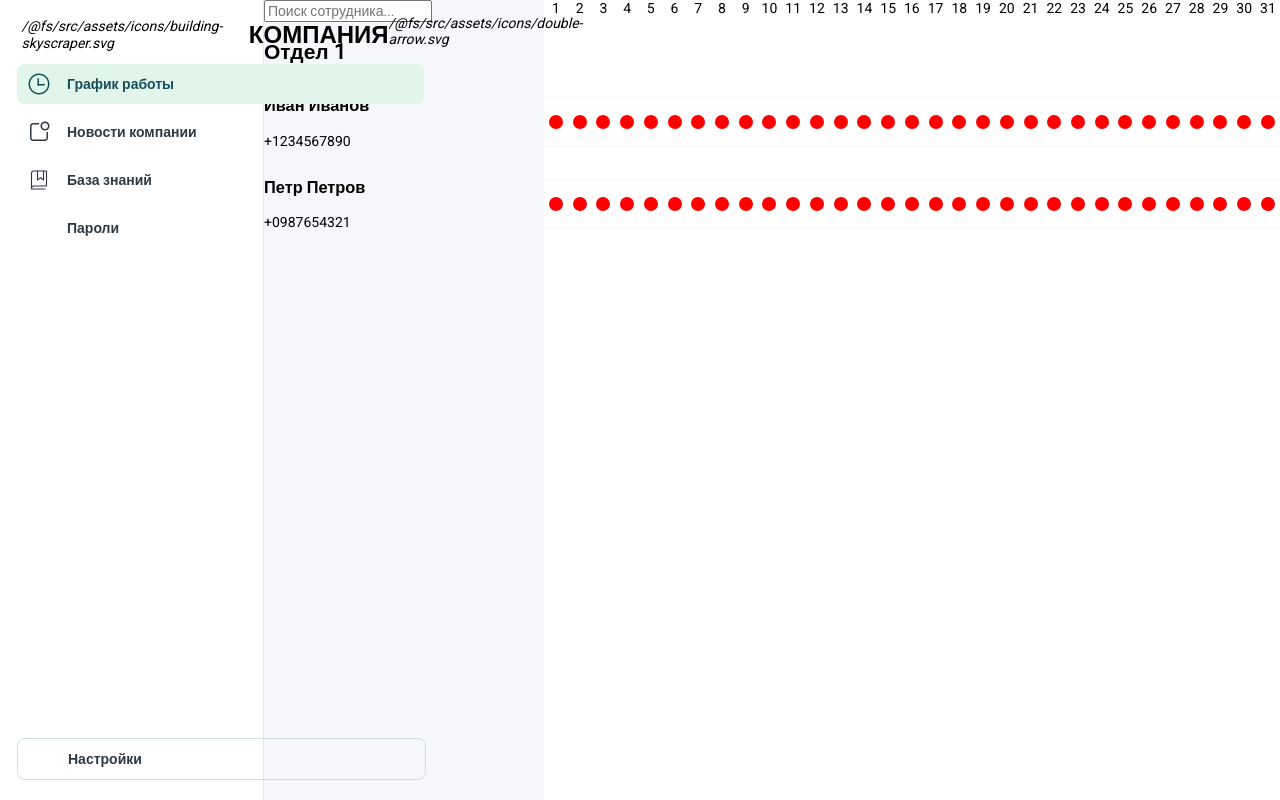
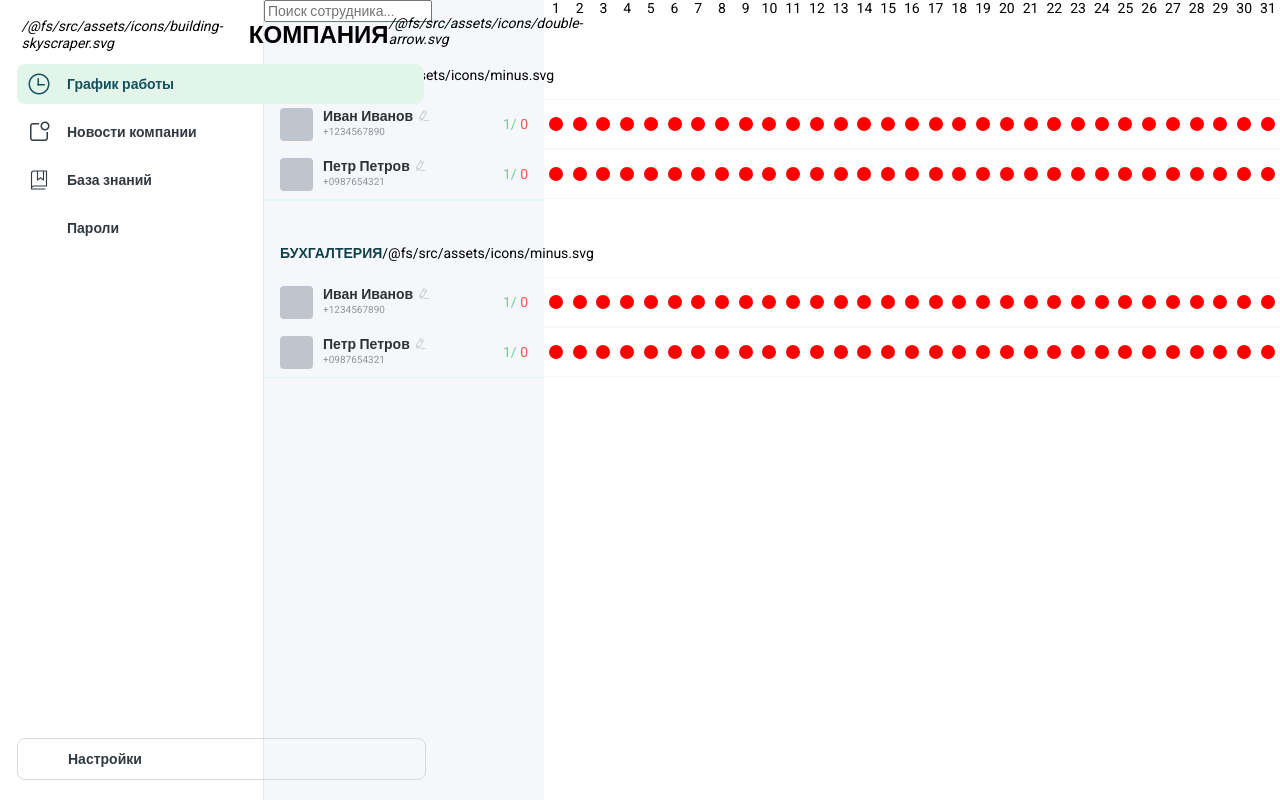
Before and after one commit to Zasetsky/nav-menu, a Vue app: page / in a window 1280 px wide. Built offline with nearby package versions, Linux system fonts and the light colour scheme; some icons are missing; a web font is replaced by a local one.

Commit message:
Departments component and some adjustments!

```diff
--- a/src/assets/icons/index.ts
+++ b/src/assets/icons/index.ts
@@ -3,3 +3,5 @@ export { default as employees } from "./employees.svg";
 export { default as absense } from "./absense-list.svg";
 export { default as building } from "./building-skyscraper.svg";
 export { default as arrows } from "./double-arrow.svg";
+export { default as plus } from "./plus.svg";
+export { default as minus } from "./minus.svg";
--- a/src/assets/styles/_variables.scss
+++ b/src/assets/styles/_variables.scss
@@ -1,5 +1,6 @@
 // Цвета
 $color-primary: #17505b;
+$main-palette-primary-darker-20: #124049;
 $color-info: #2f80ed;
 $color-warning: #f2994a;
 $color-danger: #eb5757;
@@ -14,6 +15,9 @@ $border-color-light: #d1dcde;
 $border-color-base: #bacbce;
 $text-color-nav: #313942;
 $text-color-nav-title: #000000;
+$main-palette-neutral-midgray: #909399;
+$main-palette-neutral-dark-gray: #303133;
+$main-palette-eutral-light-gray: #C0C4CC;
 
 .el-popper.is-dark {
   background-color: $color-primary !important;
--- a/src/components/work-schedule.components/DepartmentComponent.vue
+++ /dev/null
@@ -1,33 +0,0 @@
-<template>
-  <div class="department-component">
-    <h2>{{ department.name }}</h2>
-    <employee-row
-      v-for="employee in department.employees"
-      :key="employee.id"
-      :employee="employee"
-    />
-  </div>
-</template>
-
-<script lang="ts">
-import { defineComponent } from "vue";
-import EmployeeRow from "./EmployeeRow.vue";
-import { Department } from "@/types";
-
-export default defineComponent({
-  components: {
-    EmployeeRow,
-  },
-  props: {
-    department: {
-      type: Object as () => Department,
-      required: true,
-    },
-  },
-});
-</script>
-
-<style lang="scss" scoped>
-.department-component {
-}
-</style>
--- /dev/null
+++ b/src/components/work-schedule.components/DepartmentItem.vue
@@ -0,0 +1,70 @@
+<template>
+  <div class="department">
+    <div class="department__header" @click="isCollapsed = !isCollapsed">
+      <h3 class="department__title">{{ department.name }}</h3>
+      <span
+        class="department__toggle-icon"
+        v-html="isCollapsed ? plus : minus"
+      ></span>
+    </div>
+    <div v-show="!isCollapsed" class="department__content">
+      <employee-row
+        v-for="employee in department.employees"
+        :key="employee.id"
+        :employee="employee"
+        class="department__employee-row"
+      />
+    </div>
+  </div>
+</template>
+
+<script lang="ts">
+import { defineComponent, ref } from "vue";
+import EmployeeRow from "./EmployeeRow.vue";
+import { Department } from "@/types";
+import { plus, minus } from "@/assets/icons/index";
+
+export default defineComponent({
+  components: { EmployeeRow },
+  props: {
+    department: {
+      type: Object as () => Department,
+      required: true,
+    },
+  },
+  setup() {
+    const isCollapsed = ref(false);
+    return { isCollapsed, plus, minus };
+  },
+});
+</script>
+
+<style lang="scss" scoped>
+.department {
+  padding: 44px 16px 0 16px;
+  border-top: 1px solid $main-palette-success-border;
+  border-bottom: 1px solid $main-palette-success-border;
+
+  &__header {
+    display: flex;
+    justify-content: space-between;
+    cursor: pointer;
+  }
+
+  &__title {
+    margin: 0;
+    height: 32px;
+    font-size: 14px;
+    color: $main-palette-primary-darker-20;
+  }
+
+  &__toggle-icon {
+  }
+
+  &__content {
+  }
+
+  &__employee-row {
+  }
+}
+</style>
--- a/src/components/work-schedule.components/DepartmentList.vue
+++ b/src/components/work-schedule.components/DepartmentList.vue
@@ -3,7 +3,7 @@
     <EmployeeSearch v-model="search" />
 
     <div class="departments">
-      <DepartmentComponent
+      <DepartmentItem
         v-for="department in filteredDepartments"
         :key="department.id"
         :department="department"
@@ -14,22 +14,31 @@
 
 <script lang="ts">
 import { defineComponent, ref, computed } from "vue";
-import DepartmentComponent from "./DepartmentComponent.vue";
+import DepartmentItem from "./DepartmentItem.vue";
 import EmployeeSearch from "./EmployeeSearch.vue";
 import { Department } from "@/types";
 
 export default defineComponent({
   components: {
-    DepartmentComponent,
+    DepartmentItem,
     EmployeeSearch,
   },
   setup() {
     const search = ref("");
+    const activeNames = ref([]);
 
     const departments = ref<Department[]>([
       {
         id: 1,
-        name: "Отдел 1",
+        name: "ОТДЕЛ ПРОДАЖ",
+        employees: [
+          { id: 1, name: "Иван Иванов", phone: "+1234567890" },
+          { id: 2, name: "Петр Петров", phone: "+0987654321" },
+        ],
+      },
+      {
+        id: 2,
+        name: "БУХГАЛТЕРИЯ",
         employees: [
           { id: 1, name: "Иван Иванов", phone: "+1234567890" },
           { id: 2, name: "Петр Петров", phone: "+0987654321" },
@@ -50,7 +59,7 @@ export default defineComponent({
       }
     });
 
-    return { search, filteredDepartments };
+    return { search, filteredDepartments, activeNames };
   },
 });
 </script>
@@ -60,4 +69,7 @@ export default defineComponent({
   min-height: 100vh;
   background-color: $main-palette-background-base;
 }
+
+.departments {
+}
 </style>
--- a/src/components/work-schedule.components/EmployeeInfo.vue
+++ b/src/components/work-schedule.components/EmployeeInfo.vue
@@ -1,13 +1,26 @@
 <template>
-  <div class="employee-info">
-    <h3>{{ employee.name }}</h3>
-    <p>{{ employee.phone }}</p>
+  <div class="employee">
+    <div class="employee__card">
+      <el-avatar class="employee--avatar" shape="square" />
+      <div class="employee__info">
+        <div class="employee__info__name-wrapper">
+          <p class="employee__info__name-wrapper--name">{{ employee.name }}</p>
+          <i class="el-icon-edit employee__info__name-wrapper--edit-icon"></i>
+        </div>
+        <p class="employee__info--phone">{{ employee.phone }}</p>
+      </div>
+    </div>
+    <p class="employee--success">
+      {{ successAndWarningStatuses.length }}/
+      <span class="employee--danger">{{ dangerStatuses.length }}</span>
+    </p>
   </div>
 </template>
 
 <script lang="ts">
-import { defineComponent } from "vue";
-import { Employee } from "@/types";
+import { defineComponent, computed } from "vue";
+import { Employee, StatusItem } from "@/types";
+import { useStore } from "vuex";
 
 export default defineComponent({
   props: {
@@ -16,11 +29,85 @@ export default defineComponent({
       required: true,
     },
   },
+
+  setup() {
+    const store = useStore();
+
+    const allStatuses = computed(() => {
+      return store.getters["Status/getAllStatuses"];
+    });
+
+    console.log(allStatuses);
+
+    const successAndWarningStatuses = computed(() => {
+      return allStatuses.value.filter(
+        (status: StatusItem) =>
+          status.dayStatus === "success" || status.dayStatus === "warning"
+      );
+    });
+
+    const dangerStatuses = computed(() => {
+      return allStatuses.value.filter(
+        (status: StatusItem) => status.dayStatus === "danger"
+      );
+    });
+
+    return { store, successAndWarningStatuses, dangerStatuses };
+  },
 });
 </script>
 
 <style lang="scss" scoped>
-.employee-info {
-  width: 18rem;
+.employee {
+  display: flex;
+  align-items: center;
+  justify-content: space-between;
+  width: 16.5rem;
+
+  &__card {
+    display: flex;
+    align-items: center;
+  }
+
+  &--avatar {
+    height: 33px;
+    width: 33px;
+  }
+
+  &__info {
+    margin-left: 10px;
+    color: $main-palette-neutral-dark-gray;
+
+    &__name-wrapper {
+      display: flex;
+      align-items: center;
+
+      &--name {
+        margin: 0;
+        font-weight: 600;
+      }
+
+      &--edit-icon {
+        font-size: 12px;
+        color: $main-palette-eutral-light-gray;
+        margin-left: 5px;
+      }
+    }
+
+    &--phone {
+      margin: 2px 0;
+      color: $main-palette-neutral-midgray;
+      font-size: 10px;
+    }
+  }
+
+  &--success {
+    color: $color-success;
+    margin-right: 1rem;
+  }
+
+  &--danger {
+    color: $color-danger;
+  }
 }
 </style>
--- a/src/components/work-schedule.components/EmployeeRow.vue
+++ b/src/components/work-schedule.components/EmployeeRow.vue
@@ -33,7 +33,6 @@ export default defineComponent({
   align-items: center;
 
   &--info {
-    width: 17.5rem;
   }
 
   &--day {
--- a/src/store/index.ts
+++ b/src/store/index.ts
@@ -1,8 +1,10 @@
 import { createStore } from "vuex";
 import LocalStates from "./modules/local-states";
+import Status from "./modules/status";
 
 export default createStore({
   modules: {
     LocalStates,
+    Status,
   },
 });
--- a/src/store/modules/local-states.ts
+++ b/src/store/modules/local-states.ts
@@ -1,11 +1,11 @@
-import { LocalState } from "@/types";
+import { LocalStates } from "@/types";
 
-const state: LocalState = {
+const state: LocalStates = {
   isCollapsed: localStorage.getItem("menuIsCollapsed") === "true",
 };
 
 const mutations = {
-  toggleCollapse(state: LocalState) {
+  toggleCollapse(state: LocalStates) {
     state.isCollapsed = !state.isCollapsed;
     localStorage.setItem("menuIsCollapsed", state.isCollapsed.toString());
   },
@@ -14,7 +14,7 @@ const mutations = {
 const actions = {};
 
 const getters = {
-  getIsCollapsed: (state: LocalState) => state.isCollapsed,
+  getIsCollapsed: (state: LocalStates) => state.isCollapsed,
 };
 
 export default {
--- /dev/null
+++ b/src/store/modules/status.ts
@@ -0,0 +1,57 @@
+import { Commit } from "vuex";
+import { StatusItem } from "@/types";
+
+interface State {
+  statuses: StatusItem[];
+}
+
+const state: State = {
+  statuses: [
+    {
+      date: new Date().toDateString(),
+      dayStatus: "success",
+      comment: "",
+    },
+  ],
+};
+
+const mutations = {
+  setDayStatus(state: State, payload: StatusItem) {
+    const statusItem = state.statuses.find(
+      (status) => status.date === payload.date
+    );
+    if (statusItem) statusItem.dayStatus = payload.dayStatus;
+  },
+
+  setStatusComment(state: State, payload: StatusItem) {
+    const statusItem = state.statuses.find(
+      (status) => status.date === payload.date
+    );
+    if (statusItem) statusItem.comment = payload.comment;
+  },
+};
+
+const actions = {
+  updateDayStatus({ commit }: { commit: Commit }, payload: StatusItem) {
+    commit("setDayStatus", payload);
+  },
+
+  updateStatusComment({ commit }: { commit: Commit }, payload: StatusItem) {
+    commit("setStatusComment", payload);
+  },
+};
+
+const getters = {
+  getStatusByDate: (state: State) => (date: string) =>
+    state.statuses.find((status) => status.date === date),
+
+  getAllStatuses: (state: State) => state.statuses,
+};
+
+export default {
+  namespaced: true,
+  state,
+  mutations,
+  actions,
+  getters,
+};
--- a/src/views/WorkSchedule.vue
+++ b/src/views/WorkSchedule.vue
@@ -6,7 +6,7 @@
 </template>
 
 <script lang="ts">
-import { defineComponent, computed } from "vue";
+import { defineComponent } from "vue";
 import DepartmentList from "@/components/work-schedule.components/DepartmentList.vue";
 import CalendarHeader from "@/components/work-schedule.components/CalendarHeader.vue";
 
```
Also changed, not shown: src/types.ts (+27 -1 lines), src/assets/icons/minus.svg (added), src/assets/icons/plus.svg (added).
